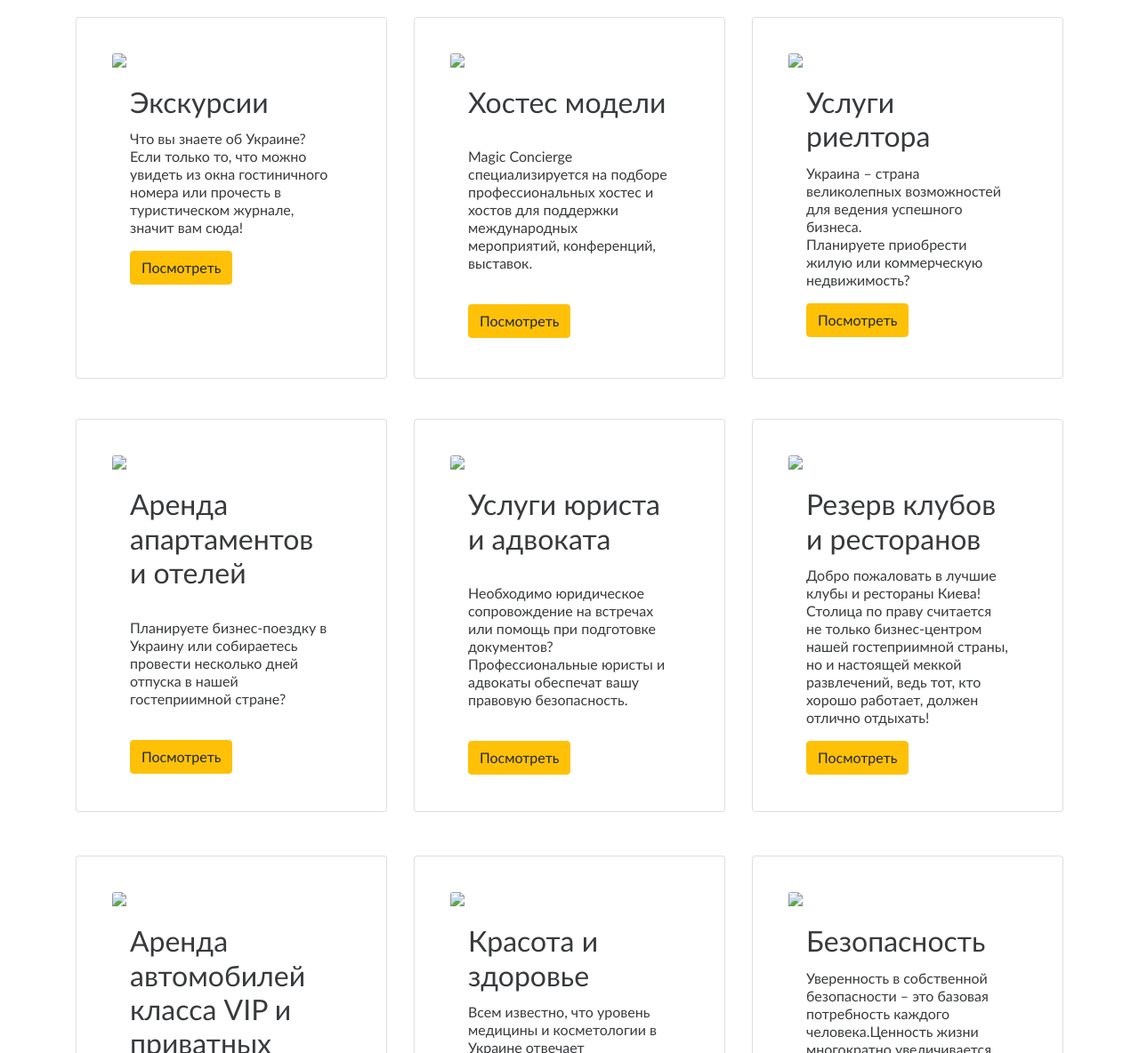
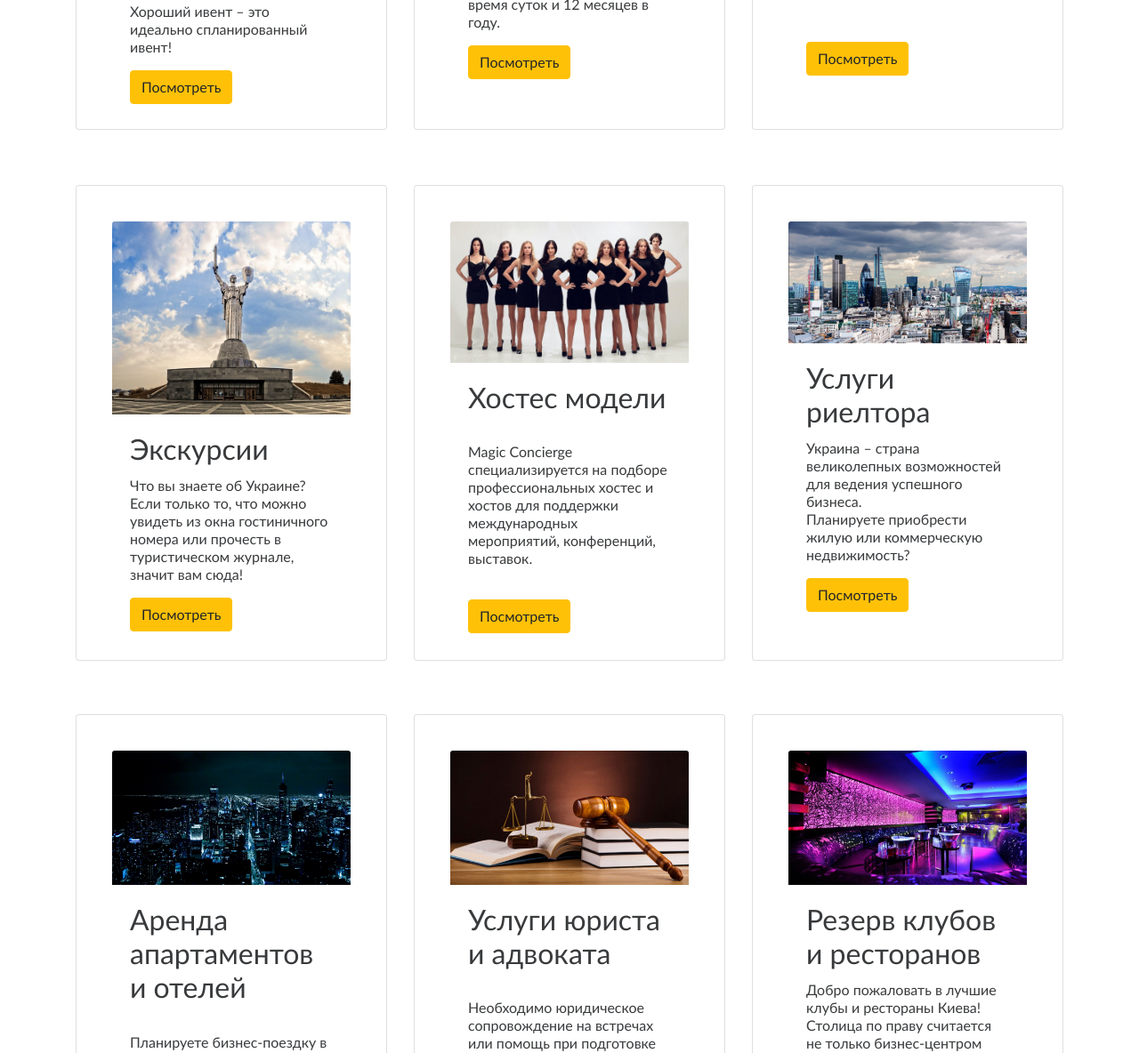
Before and after one commit to AlexVoloshenyuk/Magic_concierge, a plain HTML site: page index.html in a window 1280 px wide. Shown: the part 1616-2800 px from the top of the page at 89% size. Drawn offline with nearby package versions, Linux system fonts and the light colour scheme; files whose address does not match are found by name.

Commit message:
Update index.html

```diff
--- a/index.html
+++ b/index.html
@@ -30,7 +30,7 @@
     <!-- Шапка сайта -->
     <nav class="navbar navbar-expand-md navbar-dark bg-dark sticky-top">
         <div class="container-fluid">
-            <a href="#" class="navbar-brand"><img src="../bootstrap_learning/img/logo1.svg"></a>
+            <a href="#" class="navbar-brand"><img src="img/logo1.svg"></a>
             <button class="navbar-toggler" type="button" data-toggle="collapse" data-target="#navbarResponsive">
                 <span class="navbar-toggler-icon"></span>
             </button>
@@ -91,7 +91,7 @@
         <div class="row padding">
             <div class="col-md-4">
                 <div class="card">
-                    <img src="../bootstrap_learning/img/card.jpg" class="card-img-top">
+                    <img src="img/card.jpg" class="card-img-top">
                     <div class="card-body">
                         <h2 class="card-title">Организация ивентов</h2>
                         <p class="card-text">Хороший ивент – это идеально спланированный ивент!</p>
@@ -101,7 +101,7 @@
             </div>
             <div class="col-md-4">
                 <div class="card">
-                    <img src="../bootstrap_learning/img/card3.jpg" class="card-img-top">
+                    <img src="img/card3.jpg" class="card-img-top">
                     <div class="card-body">
                         <h2 class="card-title">Трансфер</h2>
                         <p class="card-text">Клиенты Magic Concierge ценят комфорт и безупречный уровень
@@ -114,7 +114,7 @@
             </div>
             <div class="col-md-4">
                 <div class="card">
-                    <img src="../bootstrap_learning/img/translate.png" class="card-img-top">
+                    <img src="img/translate.png" class="card-img-top">
                     <div class="card-body">
                         <h2 class="card-title">Услуги переводчика</h2>
                         <p class="card-text"><br>Визит в другую страну может оказаться напряженным из-за языкового
@@ -126,7 +126,7 @@
             </div>
             <div class="col-md-4">
                 <div class="card">
-                    <img src="../bootstrap_learning/img/tour.jpg" class="card-img-top">
+                    <img src="img/tour.jpg" class="card-img-top">
                     <div class="card-body">
                         <h2 class="card-title">Экскурсии</h2>
                         <p class="card-text">Что вы знаете об Украине? Если только то, что можно увидеть из окна
@@ -137,7 +137,7 @@
             </div>
             <div class="col-md-4">
                 <div class="card">
-                    <img src="../bootstrap_learning/img/models.jpg" class="card-img-top">
+                    <img src="img/models.jpg" class="card-img-top">
                     <div class="card-body">
                         <h2 class="card-title">Хостес модели</h2>
                         <p class="card-text"><br>Magic Concierge специализируется на подборе профессиональных хостес и
@@ -148,7 +148,7 @@
             </div>
             <div class="col-md-4">
                 <div class="card">
-                    <img src="../bootstrap_learning/img/building.jpg" class="card-img-top">
+                    <img src="img/building.jpg" class="card-img-top">
                     <div class="card-body">
                         <h2 class="card-title">Услуги риелтора</h2>
                         <p class="card-text">Украина – страна великолепных возможностей для ведения успешного
@@ -161,7 +161,7 @@
             </div>
             <div class="col-md-4">
                 <div class="card">
-                    <img src="../bootstrap_learning/img/hotel.jpg" class="card-img-top">
+                    <img src="img/hotel.jpg" class="card-img-top">
                     <div class="card-body">
                         <h2 class="card-title">Аренда апартаментов и отелей</h2>
                         <p class="card-text"><br>Планируете бизнес-поездку в Украину или собираетесь провести несколько
@@ -173,7 +173,7 @@
             </div>
             <div class="col-md-4">
                 <div class="card">
-                    <img src="../bootstrap_learning/img/law.jpg" class="card-img-top">
+                    <img src="img/law.jpg" class="card-img-top">
                     <div class="card-body">
                         <h2 class="card-title">Услуги юриста и адвоката</h2>
                         <p class="card-text"><br>Необходимо юридическое сопровождение на встречах или помощь при
@@ -185,7 +185,7 @@
             </div>
             <div class="col-md-4">
                 <div class="card">
-                    <img src="../bootstrap_learning/img/club.jpg" class="card-img-top">
+                    <img src="img/club.jpg" class="card-img-top">
                     <div class="card-body">
                         <h2 class="card-title">Резерв клубов и ресторанов</h2>
                         <p class="card-text">Добро пожаловать в лучшие клубы и рестораны Киева! Столица по праву
@@ -197,7 +197,7 @@
             </div>
             <div class="col-md-4">
                 <div class="card">
-                    <img src="../bootstrap_learning/img/card3.jpg" class="card-img-top">
+                    <img src="img/card3.jpg" class="card-img-top">
                     <div class="card-body">
                         <h2 class="card-title">Аренда автомобилей класса VIP и приватных самолетов</h2>
                         <p class="card-text">Время стоит денег, а время успешного бизнесмена – очень больших денег. </p>
@@ -207,7 +207,7 @@
             </div>
             <div class="col-md-4">
                 <div class="card">
-                    <img src="../bootstrap_learning/img/health.jpg" class="card-img-top">
+                    <img src="img/health.jpg" class="card-img-top">
                     <div class="card-body">
                         <h2 class="card-title">Красота и здоровье</h2>
                         <p class="card-text">Всем известно, что уровень медицины и косметологии в Украине отвечает
@@ -219,7 +219,7 @@
             </div>
             <div class="col-md-4">
                 <div class="card">
-                    <img src="../bootstrap_learning/img/bodyguard.jpg" class="card-img-top">
+                    <img src="img/bodyguard.jpg" class="card-img-top">
                     <div class="card-body">
                         <h2 class="card-title">Безопасность</h2>
                         <p class="card-text">Уверенность в собственной безопасности – это базовая потребность каждого
@@ -251,7 +251,7 @@
             </div>
             <div class="col-lg-6">
                 <br>
-                <img src="../bootstrap_learning/img/about.jpeg" class="img-fluid">
+                <img src="img/about.jpeg" class="img-fluid">
 
             </div>
         </div>
```
